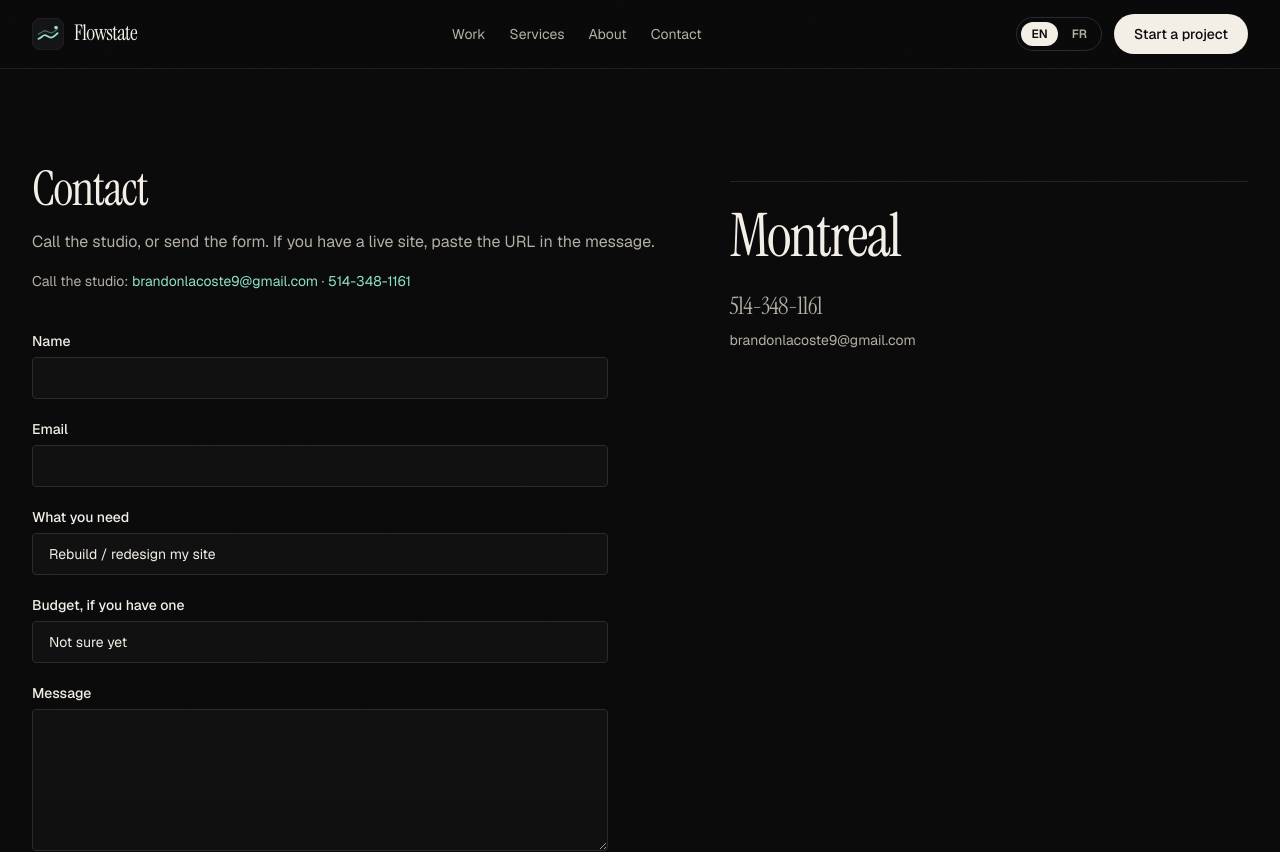
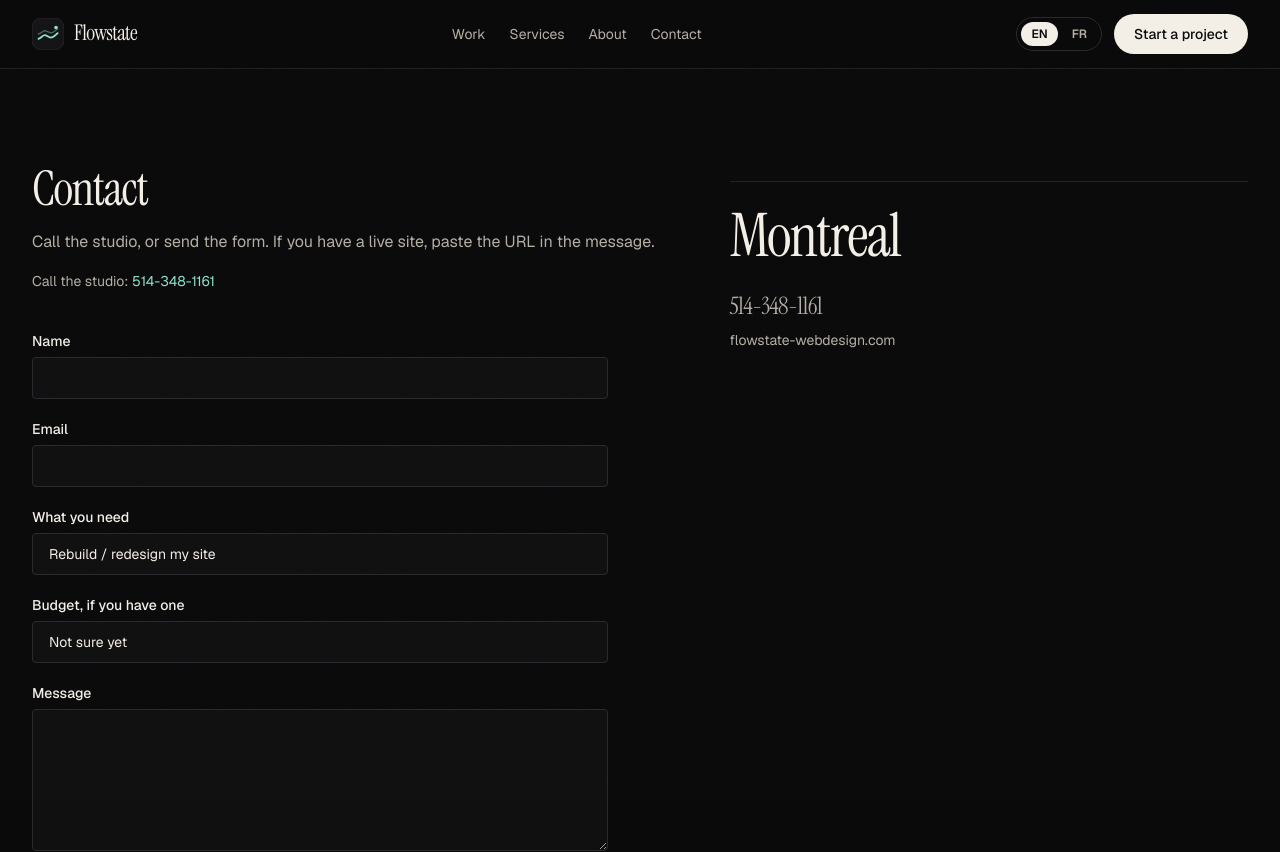
Before and after one commit to brandonlacoste9-tech/flowstate-design-, a Next.js app: page /en/contact in a window 1280 px wide. Shown: the top 852 px of the page. Built offline with nearby package versions, Linux system fonts and the light colour scheme.

Commit message:
Hide personal email on the contact page.

```diff
--- a/src/app/[locale]/contact/page.tsx
+++ b/src/app/[locale]/contact/page.tsx
@@ -38,13 +38,6 @@ export default async function ContactPage({
               <p className="mt-4 text-sm text-muted">
                 {t("directEmail")}{" "}
                 <a
-                  href={studio.emailHref}
-                  className="text-accent transition-colors hover:text-accent-hover"
-                >
-                  {studio.email}
-                </a>
-                {" · "}
-                <a
                   href={studio.phoneHref}
                   className="text-accent transition-colors hover:text-accent-hover"
                 >
@@ -70,12 +63,7 @@ export default async function ContactPage({
               >
                 {studio.phone}
               </a>
-              <a
-                href={studio.emailHref}
-                className="mt-2 block text-sm text-muted transition-colors hover:text-accent"
-              >
-                {studio.email}
-              </a>
+              <p className="mt-2 text-sm text-muted">{studio.domain}</p>
             </div>
           </FadeIn>
         </div>
```
